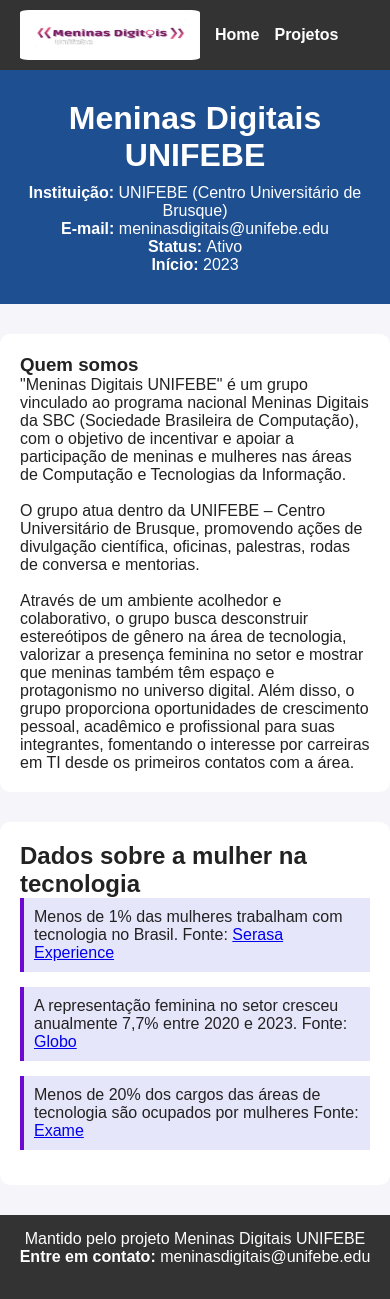
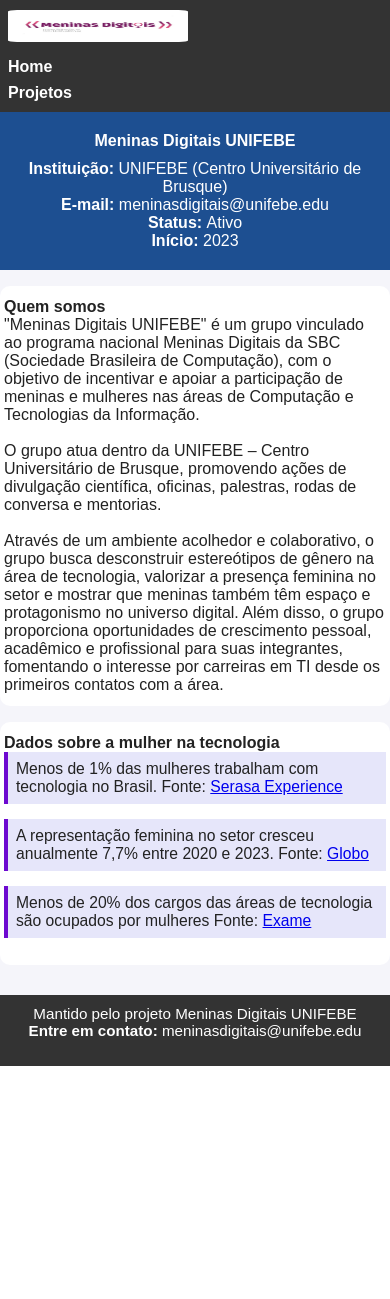
Before and after one commit to Sistemas-de-Informacao-UNIFEBE/meninas-digitais, a PHP site: page / in a window 390 px wide. After the commit the page ends 1066 px from the top, so only its background shows below. Run offline with PHP 8.4, Linux system fonts and the light colour scheme.

Commit message:
style.css

```diff
--- a/style.css
+++ b/style.css
@@ -90,3 +90,62 @@
   padding: 15px 0; /* Espaço interno */
   margin-top: 30px; /* Espaço acima */
 }
+
+/* Responsividade para tablets e celulares */
+@media (max-width: 768px) {
+  nav {
+    flex-direction: column;
+    align-items: flex-start;
+    gap: 8px;
+    padding: 10px 8px;
+  }
+
+  nav img {
+    height: 40px;
+    margin-bottom: 8px;
+  }
+
+  nav a {
+    font-size: 1em;
+    margin-left: 0;
+  }
+
+  #banner {
+    padding: 20px 4px;
+    font-size: 1em;
+  }
+
+  #descricao,
+  .secao-dados {
+    max-width: 98vw;
+    padding: 12px 4px;
+    margin: 16px auto;
+  }
+
+  #banner h1 {
+    font-size: 1.3rem;
+  }
+
+  .dado {
+    font-size: 0.98em;
+    padding: 8px;
+  }
+}
+
+/* Responsividade para celulares pequenos */
+@media (max-width: 480px) {
+  nav img {
+    height: 32px;
+  }
+
+  #banner h1,
+  #descricao h3,
+  .secao-dados h1 {
+    font-size: 1em;
+  }
+
+  footer {
+    font-size: 0.95em;
+    padding: 10px 2px;
+  }
+}
```
